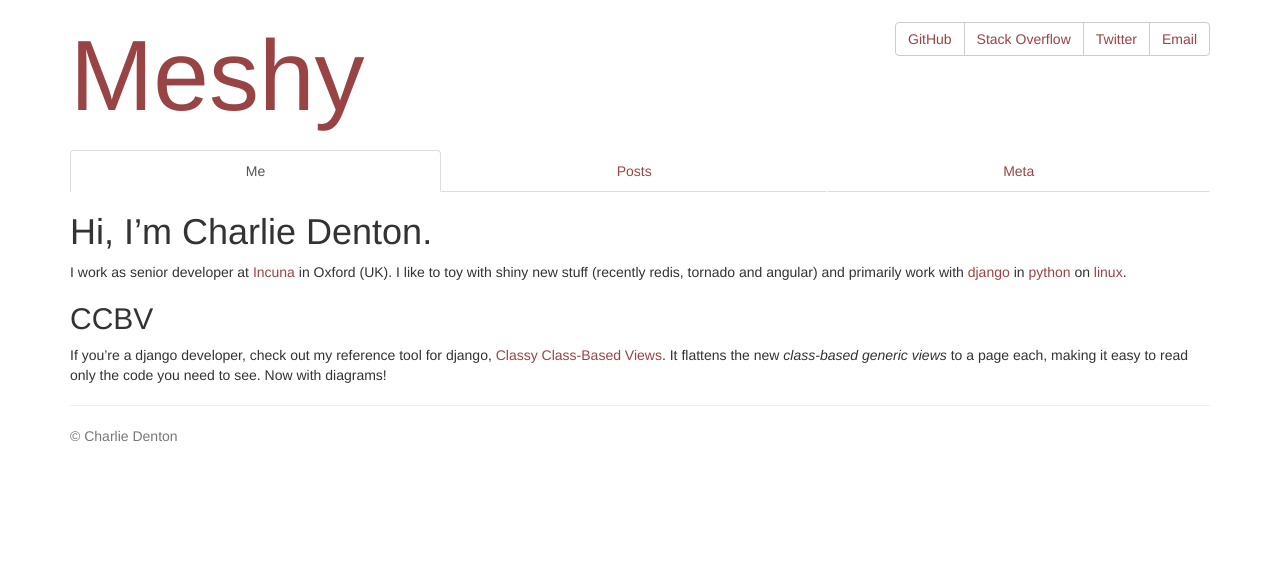
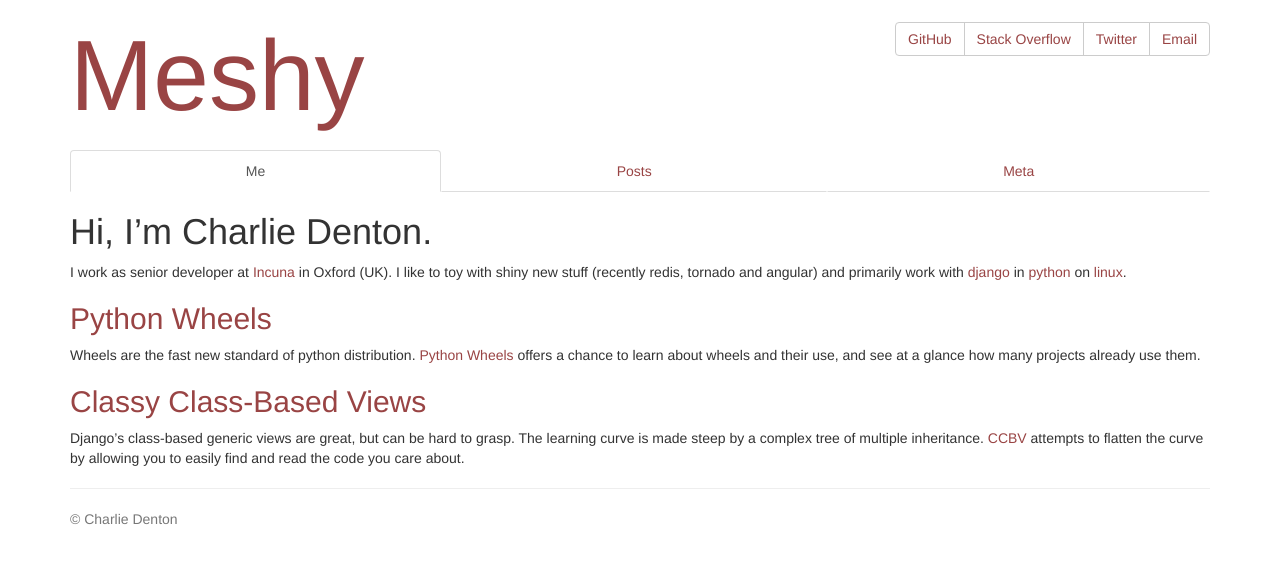
Before and after one commit to meshy/meshy.github.com, a Jekyll site: the page built from index.markdown, in a window 1280 px wide. Shown: the top 564 px of the page. Built offline with Jekyll 4.4.1, drawn with Linux system fonts in a browser that asks for light colours; nearby versions of some CDN libraries; some web fonts are replaced; Markdown is read by kramdown in place of the engine named in the settings.

Commit message:
Rewrite ccbv info, and add python wheels.

```diff
--- a/index.markdown
+++ b/index.markdown
@@ -12,9 +12,10 @@ and primarily work with [django](http://djangoproject.com) in
 [python](http://www.python.org/) on [linux](http://manjaro.org).
 
 
-## CCBV
+## [Python Wheels](http://pythonwheels.com/)
 
-If you're a django developer, check out my reference tool for django,
-[Classy Class-Based Views](http://ccbv.co.uk/). It flattens the new <i>class-based
-generic views</i> to a page each, making it easy to read only the code you need to see.
-Now with diagrams!
+Wheels are the fast new standard of python distribution. [Python Wheels](http://pythonwheels.com/) offers a chance to learn about wheels and their use, and see at a glance how many projects already use them.
+
+## [Classy Class-Based Views](http://ccbv.co.uk/)
+
+Django's class-based generic views are great, but can be hard to grasp. The learning curve is made steep by a complex tree of multiple inheritance. [CCBV](http://ccbv.co.uk/) attempts to flatten the curve by allowing you to easily find and read the code you care about.
```
